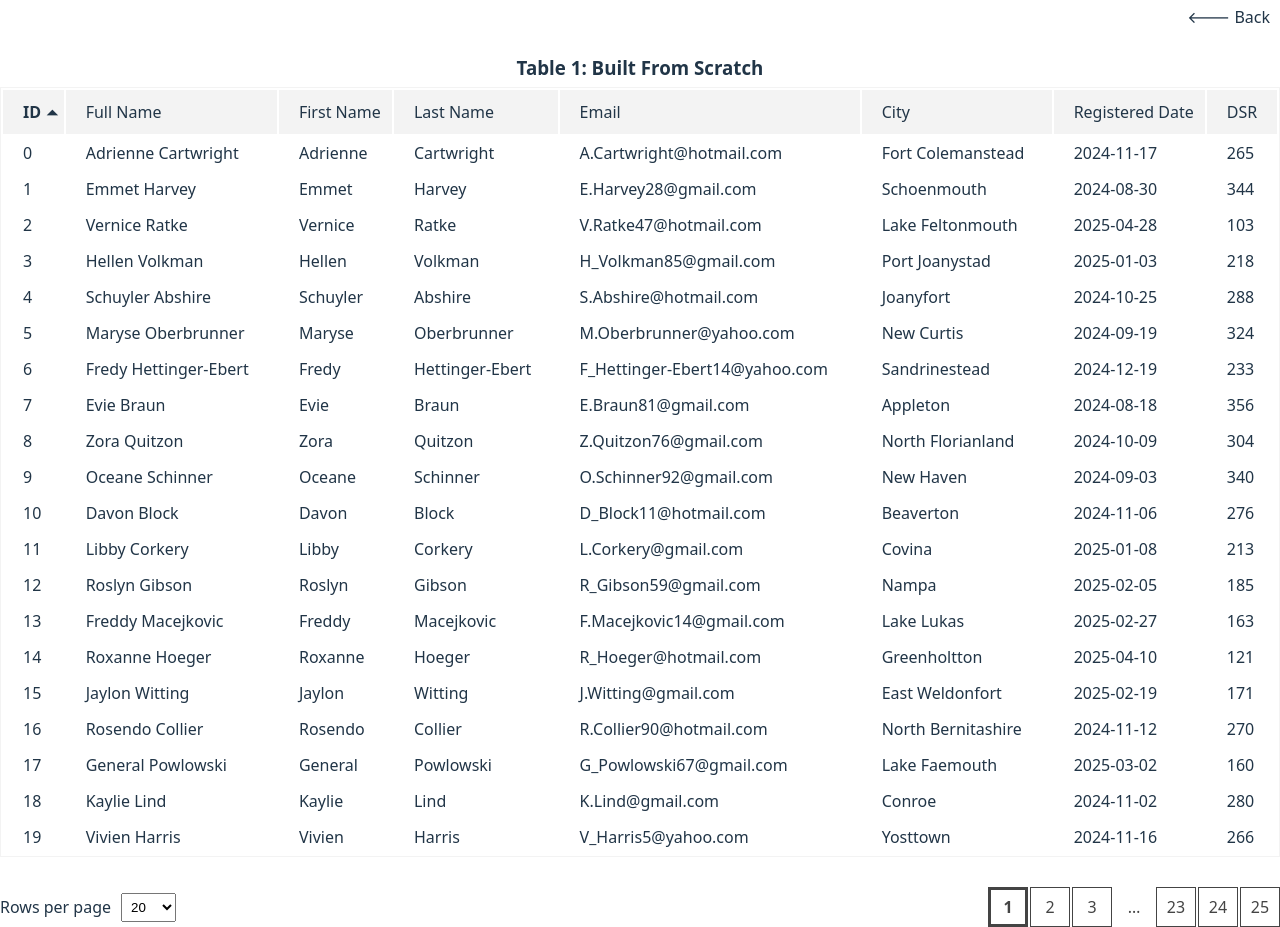
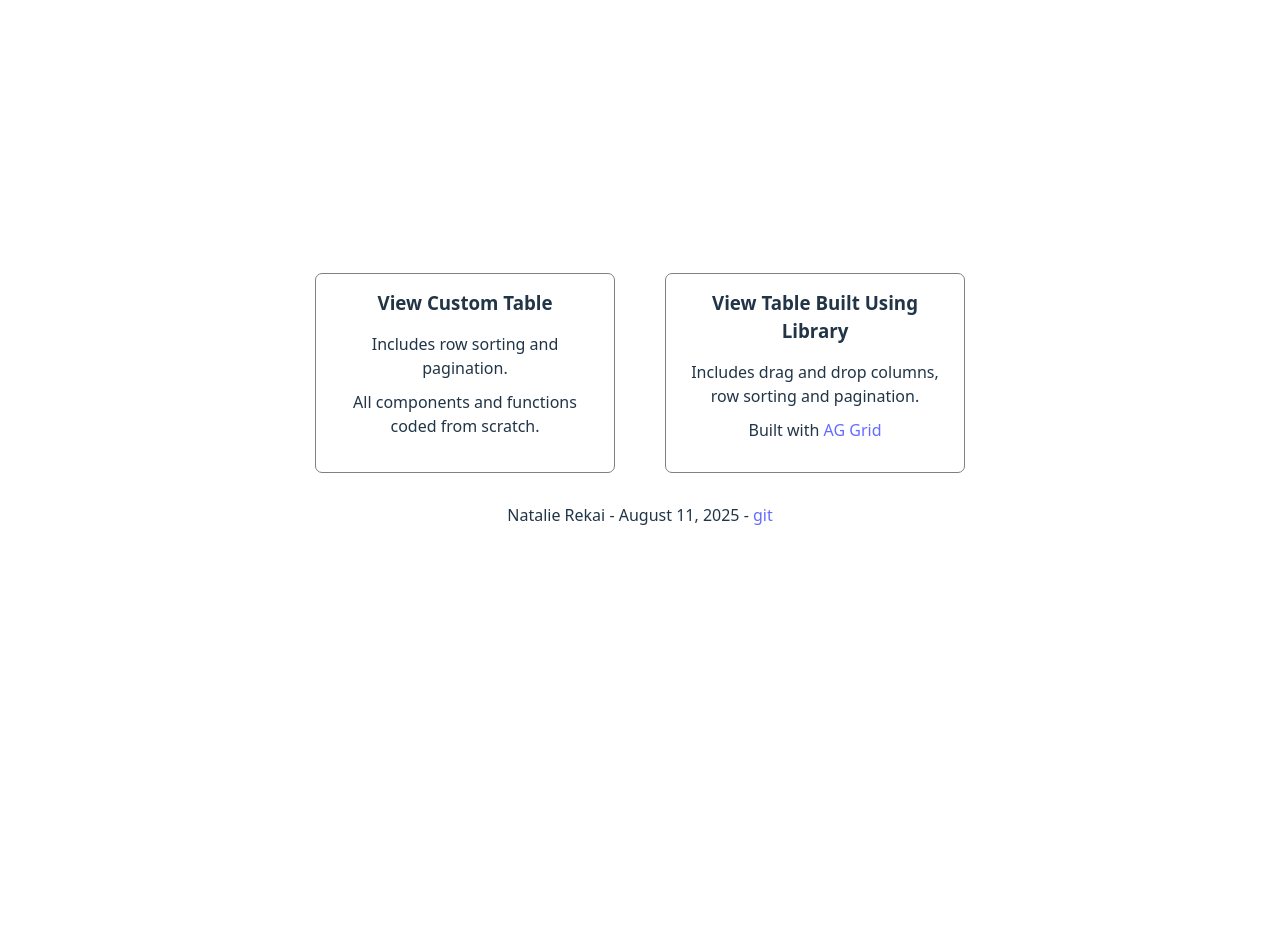
Before and after one commit to arbocobra/thrive-table, a React (Vite) app: page / in a window 1280 px wide. After the commit the page ends 800 px from the top, so only its background shows below. Built offline with nearby package versions, Linux system fonts and the light colour scheme.

Commit message:
final before load

```diff
--- a/eslint.config.js
+++ b/eslint.config.js
@@ -23,7 +23,9 @@ export default defineConfig([
       },
     },
     rules: {
-      'no-unused-vars': ['error', { varsIgnorePattern: '^[A-Z_]', 'argsIgnorePattern': '^_' }],
+      'no-unused-vars': ['off',
+        // { varsIgnorePattern: '^_', 'argsIgnorePattern': '^_' }
+      ],
     },
   },
 ])
--- a/src/App.css
+++ b/src/App.css
@@ -184,3 +184,14 @@ select {
   padding: 5px 10px;
   cursor: pointer;
 }
+
+.container {
+  display: flex;
+  flex-flow: column nowrap;
+  gap: 30px;
+}
+
+.caption {
+  font-style: italic;
+  padding: 20px;
+}
--- a/src/App.jsx
+++ b/src/App.jsx
@@ -8,7 +8,7 @@ import './App.css'
 
 const App = () => {
   const [list, setList] = useState([])
-  const [gridDisplay, setGridDisplay] = useState('manual')
+  const [gridDisplay, setGridDisplay] = useState('select')
 
   useEffect(() => {
     // no duplicate data on first render
@@ -25,14 +25,23 @@ const App = () => {
   const updateSelectView = (val) => {
     if (val > 0) setGridDisplay('agGrid')
     else if (val < 0) setGridDisplay('manual')
-    else setGridDisplay(null)
+    else setGridDisplay('select')
   }
+
+  const Footer = (
+    <span>Natalie Rekai - August 11, 2025 - <a target='_blank' href='https://github.com/arbocobra/thrive-table'>git</a></span>
+  )
 
   // Enable selection after user list has been fetched, else display loading graphic
   if (list.length) {
-    if (gridDisplay == 'agGrid') return <div><TableLib data={list} updateSelectView={updateSelectView} /></div>
-    else if (gridDisplay == 'manual') return <div><TableManual data={list} updateSelectView={updateSelectView} /></div>
-    else return <div><SelectGrid updateSelectView={updateSelectView} /></div>
+      return (
+      <div className='container'>
+        { gridDisplay == 'select' && <SelectGrid updateSelectView={updateSelectView} /> }
+        { gridDisplay == 'manual' && <TableManual data={list} updateSelectView={updateSelectView} /> }
+        { gridDisplay == 'agGrid' && <TableLib data={list} updateSelectView={updateSelectView} /> }
+        {Footer}
+      </div>
+    )
   } else {
     return (
       <div className='container'>
--- a/src/components/SelectGrid.jsx
+++ b/src/components/SelectGrid.jsx
@@ -2,14 +2,14 @@ const SelectGrid = ({updateSelectView}) => {
   return (
     <div className='selection'>
       <div className='select-box' onClick={() => updateSelectView(-1)}>
-        <h3>View Manual Grid</h3>
+        <h3>View Custom Table</h3>
         <div>Includes row sorting and pagination.</div>
         <div>All components and functions coded from scratch.</div>
       </div>
       <div className='select-box' onClick={() => updateSelectView(1)}>
-        <h3>View Grid Built Using Framework</h3>
+        <h3>View Table Built Using Library</h3>
         <div>Includes drag and drop columns, row sorting and pagination.</div>
-        <div>Built with <a href='AG Grid' target='_blank'>AG Grid</a></div>
+        <div>Built with <a href='https://www.ag-grid.com/' target='_blank'>AG Grid</a></div>
       </div>
     </div>
   )
--- a/src/components/library-grid/TableLib.jsx
+++ b/src/components/library-grid/TableLib.jsx
@@ -1,52 +1,47 @@
-import { AgGridReact } from 'ag-grid-react'; // React Data Grid Component
+import { AgGridReact } from 'ag-grid-react';
 import { useState, useEffect } from 'react';
-import { getSortValues } from '../../useColumnSorting';
-import { ModuleRegistry, ClientSideRowModelModule, PaginationModule, themeQuartz, ColumnHoverModule } from 'ag-grid-community';
+import { getFinalValues } from '../../useColumnSorting';
+import { ModuleRegistry, ClientSideRowModelModule, PaginationModule, themeQuartz } from 'ag-grid-community';
 
-const TableLib = ({data, updateSelectView}) => {
-
-  ModuleRegistry.registerModules([ClientSideRowModelModule, PaginationModule, ColumnHoverModule]);
+const TableLib = ({ data, updateSelectView }) => {
+   ModuleRegistry.registerModules([ClientSideRowModelModule, PaginationModule]);
 
    const [rowData, setRowData] = useState();
-  const [colDefs, setColDefs] = useState([
-      { field: 'ID', flex: 1 },
-      { field: 'Full Name', flex: 3 },
-      { field: 'First Name', flex: 2 },
-      { field: 'Last Name', flex: 2 },
+   const [colDefs, _setColDefs] = useState([
+      { field: 'Id', headerName: 'ID', flex: 1 },
+      { field: 'FullName', valueGetter: (p) => `${p.data.FirstName} ${p.data.LastName}`, flex: 3 },
+      { field: 'FirstName', flex: 2 },
+      { field: 'LastName', flex: 2 },
       { field: 'Email', flex: 3 },
       { field: 'City', flex: 2 },
-      { field: 'Registered Date', flex: 2 },
+      { field: 'RegDate', headerName: 'Registered Date', flex: 2 },
       { field: 'DSR', flex: 1 },
-   ])
+   ]);
 
-   const myTheme = themeQuartz
-	.withParams({
-        accentColor: "#5BC3BA",
-        browserColorScheme: "light",
-        fontFamily: {
-            googleFont: "Roboto"
-        },
+   const myTheme = themeQuartz.withParams({
+      accentColor: '#5BC3BA',
+      browserColorScheme: 'light',
+      fontFamily: { googleFont: 'Roboto', },
       headerFontSize: 14,
-        rowVerticalPaddingScale: 1.1
+      rowVerticalPaddingScale: 1.1,
    });
 
+   // Apply DSR to provided data before setRowData() - using cleanup to prevent multiple loads
    useEffect(() => {
-       let ignore = false
-       getSortValues(data)
-       .then(vals => {
-         if (!ignore) setRowData(vals)
-       })
-       return () => ignore = true
-
-     },[])
-
-   //   const suppressRowHoverHighlight = true;
-   // const columnHoverHighlight = true;
+      let ignore = false;
+      getFinalValues(data).then((vals) => {
+         if (!ignore) setRowData(vals);
+      });
+      return () => (ignore = true);
+   }, []);
 
    return (
       <div>
-      <div onClick={() => updateSelectView(0)} className='return-button'><span>&#129104;  Back</span></div>
-      <h3>Table Built With AG Grid Library - includes sort, draggable columns and pagination</h3>
+         <div onClick={() => updateSelectView(0)} className='return-button'>
+            <span>&#129104; Back</span>
+         </div>
+         <h3>Table 2 - Built With AG Grid library</h3>
+         <div className='caption'>Table includes sortable rows, drag and drop columns, multiple rows per page options and pagination</div>
          <div className='alt-container'>
             <AgGridReact
                rowData={rowData}
@@ -62,4 +57,4 @@ const TableLib = ({data, updateSelectView}) => {
    );
 };
 
-export default TableLib
+export default TableLib;
--- a/src/components/manual-grid/TableBody.jsx
+++ b/src/components/manual-grid/TableBody.jsx
@@ -1,35 +1,31 @@
-import { useEffect } from 'react';
+const TableBody = ({ page, count, columns, data }) => {
+   const startRange = page * count;
+   const endRange = startRange + count;
 
-const TableBody = ({page, count, columns, data}) => {
-   const startRange = page * count
-   const endRange = startRange + count
-
-   useEffect(() => console.log(data))
    if (data) {
       return (
          <tbody>
-            { data.map((row, i) => {
+            {data.map((row, i) => {
                if (i >= startRange && i < endRange) {
                   return (
                      <tr key={`row-${i}`}>
-                        {columns.map(({accessor}) => {
-                           let val = row[accessor] ? row[accessor] : '-'
-                           if (row[accessor] == 0) val = 0
+                        {columns.map(({ accessor }) => {
+                           let val = row[accessor] ? row[accessor] : '-';
+                           if (row[accessor] == 0) val = 0;
                            if (accessor == 'FullName') {
-                              return (<td key={`${accessor}-${i}`}>{`${row['FirstName']} ${row['LastName']}`}</td>)
+                              return <td key={`${accessor}-${i}`}>{`${row['FirstName']} ${row['LastName']}`}</td>;
                            } else {
-                              return (<td key={`${accessor}-${i}`}>{val}</td>)
+                              return <td key={`${accessor}-${i}`}>{val}</td>;
                            }
                         })}
                      </tr>
-                  )
+                  );
                }
             })}
          </tbody>
-      )
+      );
    } else {
-      return null
+      return null;
    }
-
-}
+};
 export default TableBody;
--- a/src/components/manual-grid/TableHead.jsx
+++ b/src/components/manual-grid/TableHead.jsx
@@ -1,6 +1,7 @@
 import { useState } from 'react';
 
 const TableHead = ({columns, handleSort}) => {
+   // define sorting column and direction
    const [sortField, setSortField] = useState('Id')
    const [sortOrder, setSortOrder] = useState('asc')
 
--- a/src/components/manual-grid/TableManual.jsx
+++ b/src/components/manual-grid/TableManual.jsx
@@ -31,7 +31,8 @@ const TableManual = ({data, updateSelectView}) => {
    return (
       <div>
          <div onClick={() => updateSelectView(0)} className='return-button'><span>&#129104;  Back</span></div>
-         <h3>Table 1: Built From Scratch</h3>
+         <h3>Table 1 - Built From Scratch</h3>
+         <div className='caption'>Table includes sortable rows, multiple rows per page options, and pagination</div>
          { isLoading && <p>Loading...</p> }
          { data && (
             <>
--- a/src/useColumnSorting.js
+++ b/src/useColumnSorting.js
@@ -1,38 +1,8 @@
 import { useState, useEffect } from 'react';
+import { getDSRCount } from './data';
 
-// format default data and sorted data to final table values
-export const getSortValues = async (dataArr) => {
-   // return dataArr.map(row => {
-   //    return {
-   //       'ID': row.Id,
-   //       // 'Full Name': `${row.FirstName} ${row.LastName}`,
-   //       'First Name': row.FirstName,
-   //       'Last Name': row.LastName,
-   //       'Email': row.Email,
-   //       'City': row.City,
-   //       'Registered Date': row.RegDate,
-   //       'DSR': getDSRCount(row.RegDate)
-   //    }
-   // })
-   return dataArr.map(row => ({...row, 'DSR': getDSRCount(row.RegDate)}))
-}
-
-// calculate days since registration
-const getDSRCount = (date) => {
-   // get current date, convert registration date back to date type from string
-   const now = new Date(Date.now())
-   const joinedRound = new Date(date)
-
-   // set both days to midnight
-   const nowRound = now.setHours(0, 0, 0, 0);
-   joinedRound.setHours(0,0,0,0)
-
-   // calculate days - round for DST changes
-   const count = nowRound - joinedRound;
-   const result = Math.ceil(count / (1000 * 3600 * 24) - 1)
-
-   return result
-}
+// iterate data to add DSR value, async for large libraries
+export const getFinalValues = async (dataArr) => dataArr.map(row => ({...row, 'DSR': getDSRCount(row.RegDate)}))
 
 // sort columns with string values - ascending
 const sortAlphaAsc = async (col, data) => {
@@ -64,19 +34,21 @@ export const useColumnSorting = (data) => {
    const [tableData, setTableData] = useState(null)
    const [isLoading, setIsLoading] = useState(false)
 
+   const dataCopy = JSON.parse(JSON.stringify(data));
+
    // useEffect runs on initial load to format default table values, applies isLoading while active
    useEffect(() => {
-      const applyData = async (data) => {
+      const applyData = async () => {
          setIsLoading(true);
          try {
-            getSortValues(data).then(val => setTableData(val))
+            getFinalValues(data).then(val => setTableData(val))
          } catch (e) {
             console.error('Error fetching data: ', e);
          } finally {
             setIsLoading(false)
          }
       }
-      applyData(data)
+      applyData()
       return () => {}
    }, [])
 
@@ -100,7 +72,7 @@ export const useColumnSorting = (data) => {
          sortedValues = (dir == 'desc') ? await sortAlphaDesc(colName, dataCopy) : await sortAlphaAsc(colName, dataCopy)
       }
 
-      let result = await getSortValues(sortedValues)
+      let result = await getFinalValues(sortedValues)
 
       setTableData(result)
    }
```
Also changed, not shown: src/components/manual-grid/Pagination.jsx (+0 -7 lines). Lines whose indentation alone changed are shown as unchanged.
